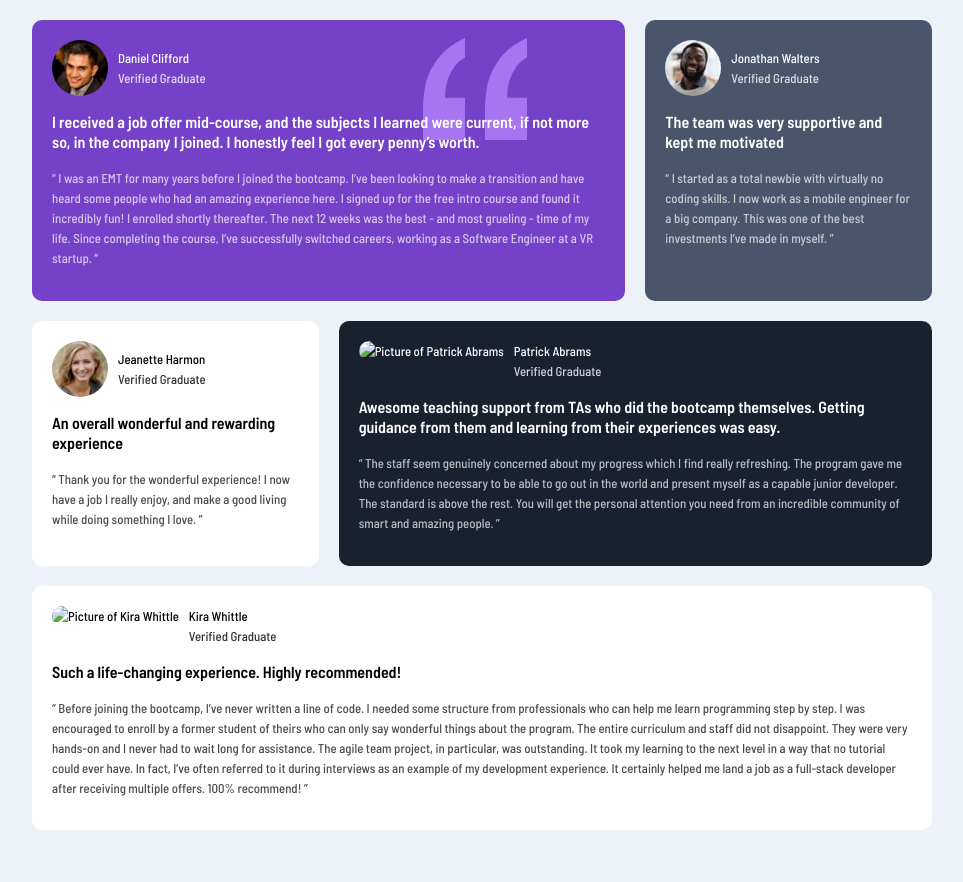
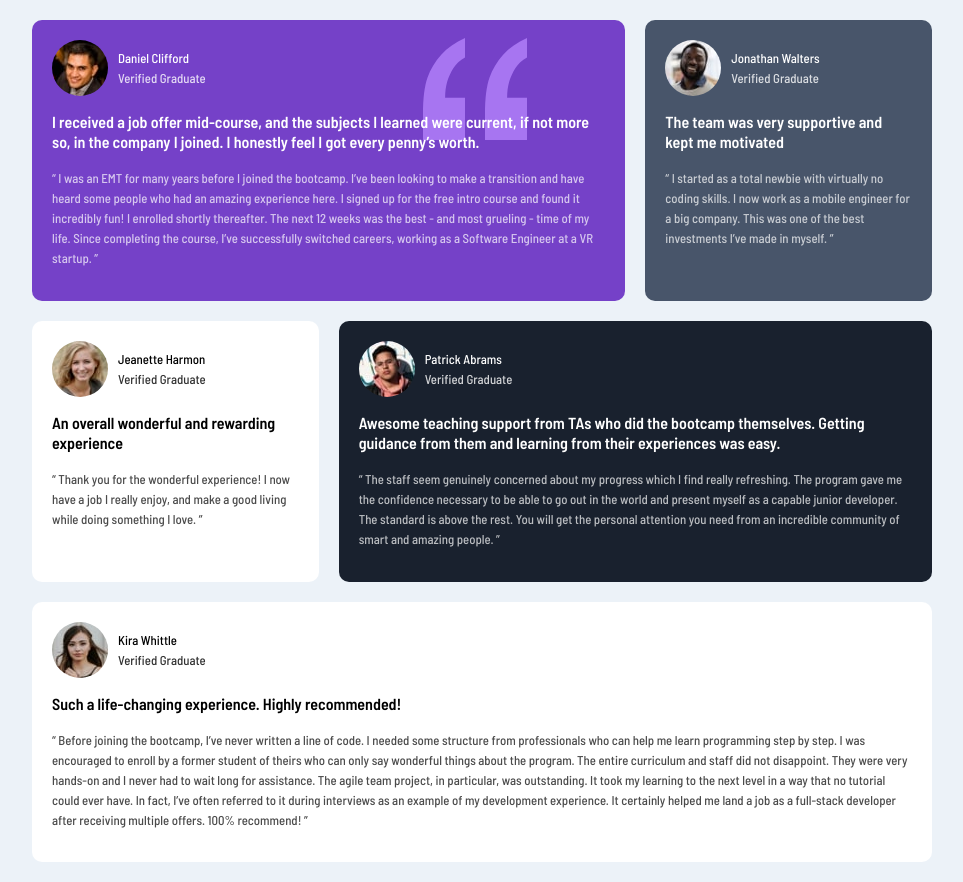
Before and after one commit to noelhoppe/testimonials-grid-section-main, a website: page index.html in a window 1280 px wide. Shown: the whole page, without its empty margins (158-1121 px from the left). Before the commit the page ends 850 px from the top, so only its background shows below. Drawn offline with nearby package versions, Linux system fonts and the light colour scheme; the site is published under a folder, as on GitHub Pages, so addresses that start at the root find nothing.

Commit message:
fixed undisplayed images

```diff
--- a/index.html
+++ b/index.html
@@ -64,7 +64,7 @@
     </article>
     <article id="PatrickAbrams">
       <section class="authorDetails">
-        <img src="/images/image-patrick.jpg" alt="Picture of Patrick Abrams">
+        <img src="images/image-patrick.jpg" alt="Picture of Patrick Abrams">
         <div class="partOfAuthorDetails">
           <p>Patrick Abrams</p>
           <p class="authorStatus">Verified Graduate</p>
@@ -83,7 +83,7 @@
     </article>
     <article id="KiraWhittle">
       <section class="authorDetails">
-        <img src="/images/image-kira.jpg" alt="Picture of Kira Whittle">
+        <img src="images/image-kira.jpg" alt="Picture of Kira Whittle">
         <div class="partOfAuthorDetails">
           <p>Kira Whittle</p>
           <p class="authorStatus">Verified Graduate</p>
```
